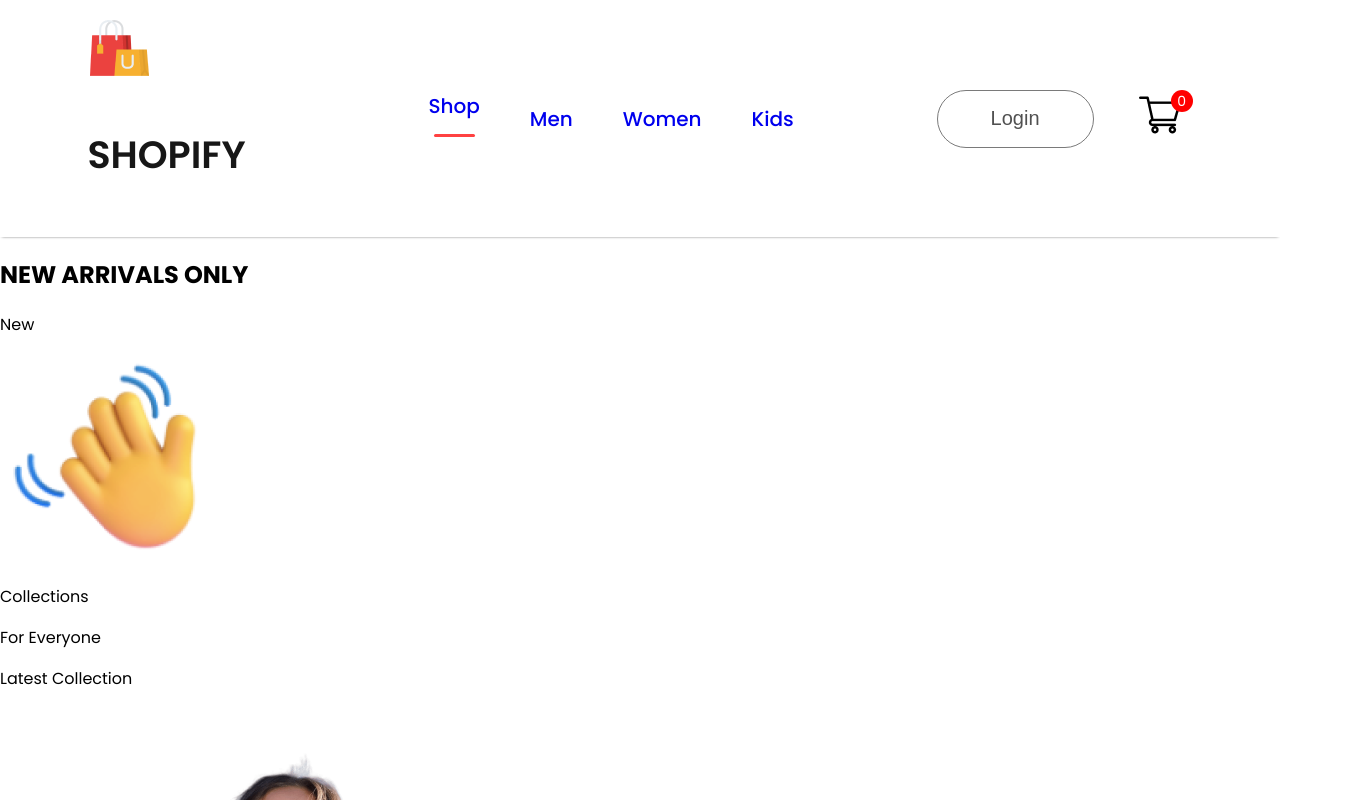
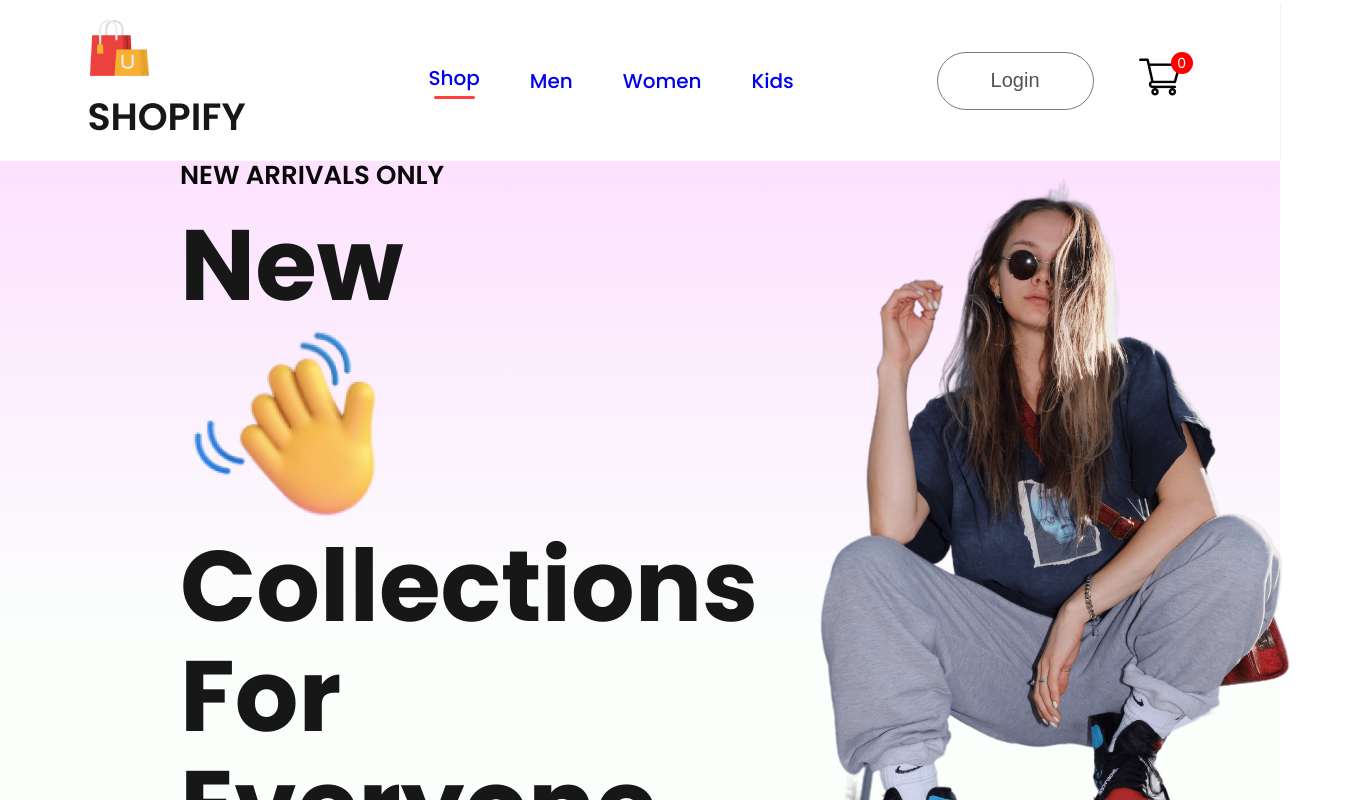
Before and after one commit to OliE99/E-Commerce-Web-App, a React (Create React App) app in the folder front-end/: page / in a window 1280 px wide. Shown: the top 800 px of the page, 1371 px wide, since content can reach past the window. Built offline with nearby package versions, Linux system fonts and the light colour scheme.

Commit message:
Added Hero styles

```diff
--- a/front-end/src/Components/Hero/Hero.css
+++ b/front-end/src/Components/Hero/Hero.css
@@ -0,0 +1,59 @@
+.hero{
+    height: 100vh;
+    background: linear-gradient(180deg, #fde1ff, #e1ffea22 60%);
+    display: flex;
+}
+
+.hero-left{
+    flex: 1;
+    display: flex;
+    flex-direction: column;
+    justify-content: center;
+    gap: 20px;
+    padding-left: 180px;
+    line-height: 1.1;
+}
+
+.hero-left h2{
+    color: #090909;
+    font-size: 26px;
+    font-weight: 600;
+}
+
+.hero-left p{
+    color: #171717;
+    font-size: 100px;
+    font-weight: 700;
+}
+
+.hero-hand-icon{
+    display: flex;
+    align-items: center;
+    gap: 20px;
+}
+
+.hero-hand-icon img{
+    width: 105px;
+}
+
+.hero-latest-button{
+    display: flex;
+    justify-content: center;
+    align-items: center;
+    gap: 15px;
+    width: 310px;
+    height: 70px;
+    border-radius: 75px;
+    margin-top: 30px;
+    background: #ff4141;
+    color: white;
+    font-size: 22px;
+    font-weight: 500;
+}
+
+.hero-right{
+    flex: 1;
+    display: flex;
+    align-items: center;
+    justify-content: center;
+}
--- a/front-end/src/index.css
+++ b/front-end/src/index.css
@@ -1,3 +1,7 @@
+* {
+  margin: 0;
+}
+
 body {
   margin: 0;
   font-family: -apple-system, BlinkMacSystemFont, 'Segoe UI', 'Roboto', 'Oxygen',
```
